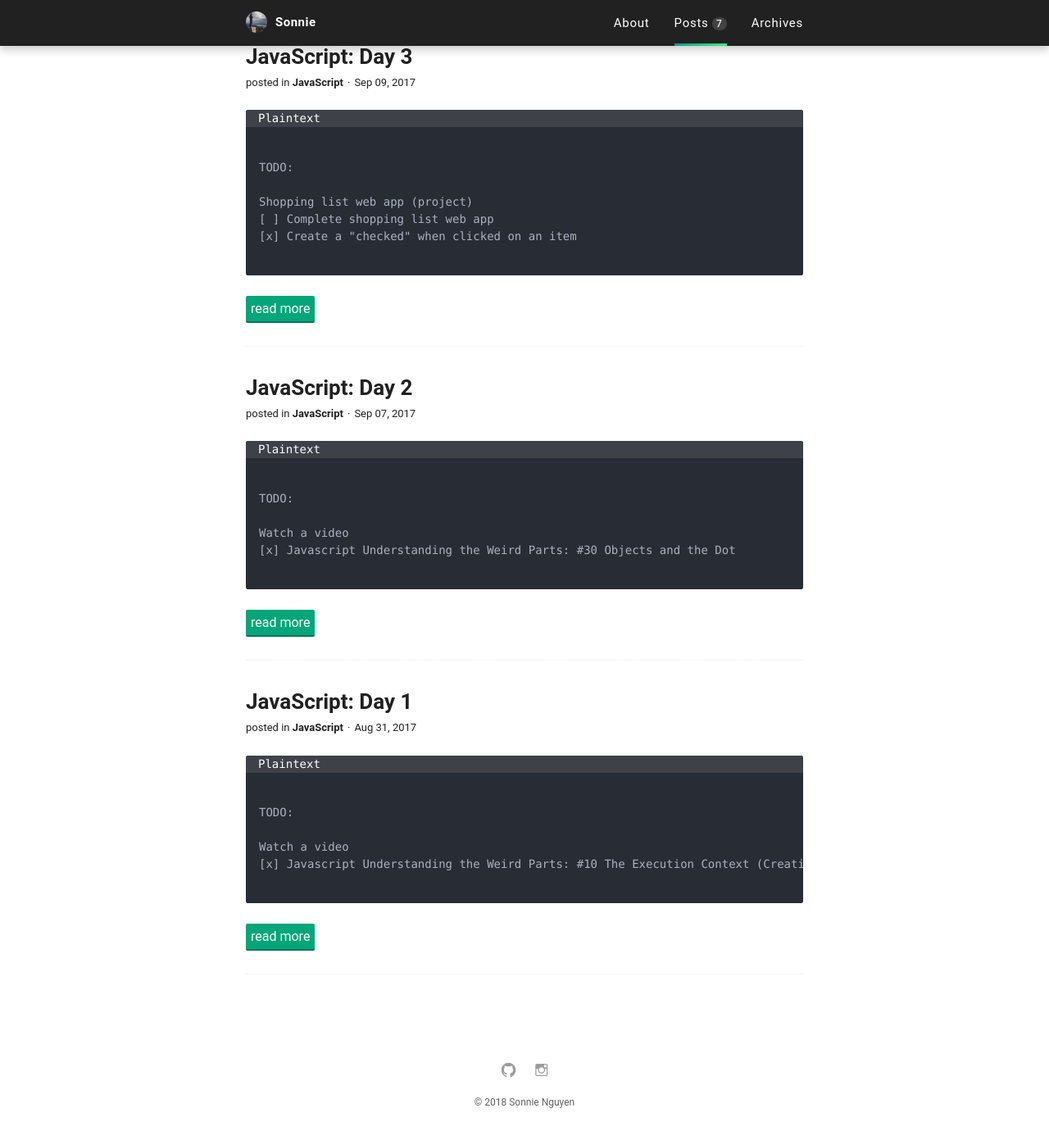
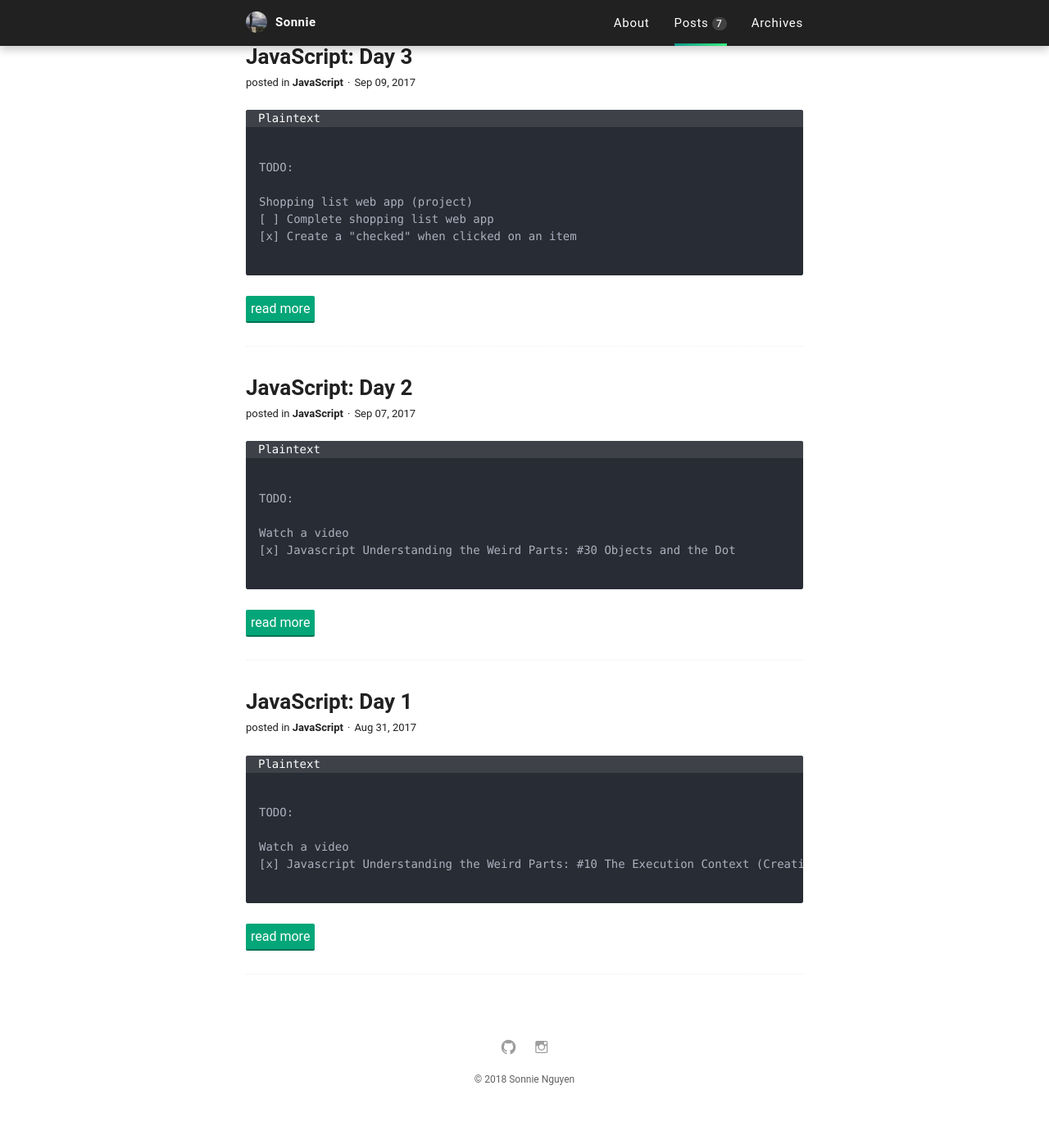
Before and after one commit to sonnienguyen/sonnie-nguyen-portfolio, a Jekyll site: the page built from index.html, in a window 1280 px wide and 1400 px high, scrolled down 1782 px. Shown: the top 1391 px of the window at 82% size. Built offline with Jekyll 4.4.1, drawn with Linux system fonts in a browser that asks for light colours; the list of posts is cut into pages by our own code.

Commit message:
Remove margins from divider-border-dotted and replace to use paddings

```diff
--- a/assets/sass/base/_mixins.scss
+++ b/assets/sass/base/_mixins.scss
@@ -10,8 +10,7 @@
 // Divider border (dotted)
 @mixin divider-border-dotted {
   border-bottom: .1rem dotted $color-grey-lighter;
-  margin: 2.8rem 0;
-  padding: 0 0 2.8rem;
+  padding: 2.8rem 0;
 }
 
 // Links
```
